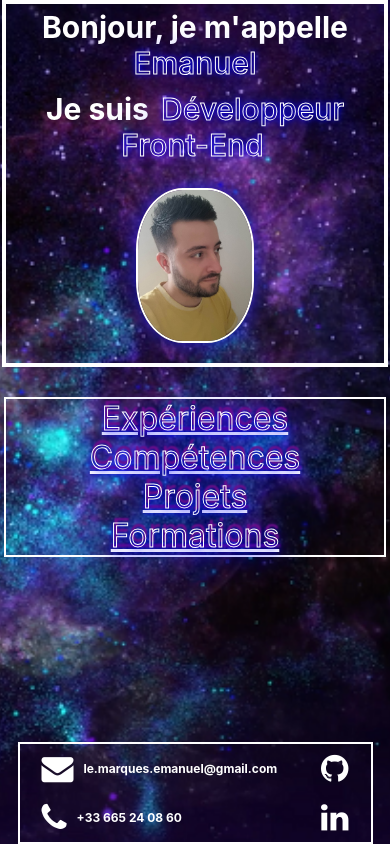
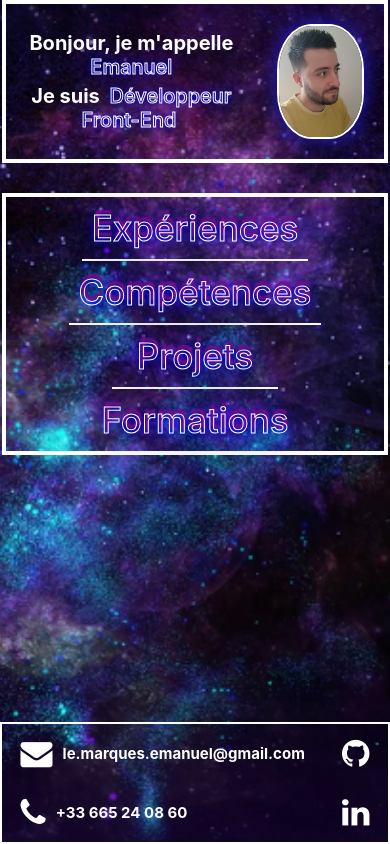
Before and after one commit to Manu-Marques/Portfolio, a React (Create React App) app: page / in a window 390 px wide. Built offline with nearby package versions, Linux system fonts and the light colour scheme.

Commit message:
responsive for home done

```diff
--- a/src/components/contact/styles.css
+++ b/src/components/contact/styles.css
@@ -74,7 +74,7 @@
     visibility: visible;
 }
 
-@media screen and (max-width: 870px) {
+@media screen and (max-width: 1610px) {
     .contact {
         position: relative;
         display: flex;
@@ -96,7 +96,7 @@
 
 
     .contact-container {
-        width: 90%;
+        width: 50%;
         border: 2px solid #fff;
     }
 
@@ -109,7 +109,7 @@
         left: 0;
         bottom: 0;
         top: 0;
-        font-size: 12px;
+        font-size: 20px;
         font-weight: bold;
         padding: 5px;
     }
@@ -126,6 +126,24 @@
         display: flex;
         flex-direction: column;
         justify-content: space-around;
+    }
+}
+
+@media screen and (max-width: 950px) {
+    .contact-container {
+        width: 100%;
+    }
+}
+
+@media screen and (max-width: 440px) {
+
+    .contact-number,
+    .contact-email{
+        font-size: 15px;
+    }
+
+    .contact-container {
+        width: 100%;
     }
 }
 
--- a/src/components/home/index.tsx
+++ b/src/components/home/index.tsx
@@ -8,15 +8,21 @@ export default function Home() {
             <div className='home-container'>
                 <div className="home-row">
                     <div className='home-resume'>
-                        <h2 className='home-presentation'>Bonjour, je m'appelle <span className="presentation-word">Emanuel</span></h2>
-                        <h2 className='home-presentation'>Je suis <span className="presentation-word">Développeur Front-End</span></h2>
+                        <div className="home-me">
+                            <h2 className='home-presentation'>Bonjour, je m'appelle <span className="presentation-word">Emanuel</span></h2>
+                            <h2 className='home-presentation'>Je suis <span className="presentation-word">Développeur Front-End</span></h2>
+                        </div>
                         <img className='home-img' src={photo} alt="moi" />
                     </div>
-                    <div className="home-content">
-                        <Link to="/experience" className='home-experience'>Expériences</Link>
-                        <Link to="/competences" className='home-skills'>Compétences</Link>
-                        <Link to="/projets" className='home-projets'>Projets</Link>
-                        <Link to="/formations" className='home-formations'>Formations</Link>
+                    <div className="home-menu">
+                        <div className="home-left">
+                            <Link to="/experience" className='home-experience-title'>Expériences</Link>
+                            <Link to="/competences" className='home-skills-title'>Compétences</Link>
+                        </div>
+                        <div className="home-right">
+                            <Link to="/projets" className='home-projets-title'>Projets</Link>
+                            <Link to="/formations" className='home-formations-title'>Formations</Link>
+                        </div>
                     </div>
                 </div>
             </div>
--- a/src/components/home/styles.css
+++ b/src/components/home/styles.css
@@ -18,23 +18,39 @@
     display: flex;
     align-items: center;
     flex-direction: column;
-    position: relative;
-    width: 23%;
-    margin: 48px;
+    width: 25%;
     border: 4px solid #ffffff;
     box-shadow: 0 0 192px 0 rgb(110, 13, 139);
 }
 
-.home-content {
-    margin: 48px;
-    border: 2px solid #ffffff;
-    box-shadow: 0 0 192px 0 #1f1ccd;
+.home-menu {
+    display: flex;
+    justify-content: space-evenly;
+    align-items: center;
+    width: 1000px;
+    height: 500px;
 }
 
-.home-experience,
-.home-skills,
-.home-projets,
-.home-formations {
+.home-left {
+    display: flex;
+    flex-direction: column;
+    justify-content: space-evenly;
+    align-items: center;
+    height: 100%;
+}
+
+.home-right {
+    display: flex;
+    flex-direction: column;
+    justify-content: space-evenly;
+    align-items: center;
+    height: 100%;
+}
+
+.home-experience-title,
+.home-skills-title,
+.home-projets-title,
+.home-formations-title {
     font-size: 4em;
     font-weight: 500;
     color: transparent;
@@ -43,13 +59,17 @@
     text-decoration: none;
 }
 
-.home-experience:hover,
-.home-skills:hover,
-.home-projets:hover,
-.home-formations:hover {
+.home-experience-title:hover,
+.home-skills-title:hover,
+.home-projets-title:hover,
+.home-formations-title:hover {
     color: #fff;
     text-shadow: 1px -5px 2px rgb(110, 13, 139), 0 0 1em blue, 0 0 0.2em blue;
     cursor: pointer;
+}
+
+.home-experience-title:hover~.home-experience-title::after {
+    background-color: red;
 }
 
 .home-presentation {
@@ -76,46 +96,60 @@
 }
 
 
-.home-experience {
+.home-experience-title,
+.home-skills-title,
+.home-projets-title,
+.home-formations-title {
     display: flex;
     justify-content: center;
     align-items: center;
-    width: 100%;
-    height:100%;
+    height: 100%;
+    position: relative;
     border: 2px solid #ffffff;
+    transform: skewy(-9deg);
+    padding: 10px;
 }
 
-.home-projets {
-    display: flex;
-    justify-content: center;
-    align-items: center;
-    width: 100%;
+.home-experience-title::before,
+.home-skills-title::before,
+.home-projets-title::before,
+.home-formations-title::before {
+    content: "";
+    position: absolute;
+    top: -2px;
+    left: -45px;
+    width: 40px;
     height: 100%;
     border: 2px solid #ffffff;
+    transform-origin: right;
+    transform: skewY(45deg);
+    z-index: -1;
 }
 
-.home-formations {
-    display: flex;
-    justify-content: center;
-    align-items: center;
+.home-experience-title::after,
+.home-skills-title::after,
+.home-projets-title::after,
+.home-formations-title::after {
+    content: "";
+    position: absolute;
+    top: -45px;
+    left: -23px;
+    width: 100%;
+    height: 40px;
+    z-index: -1;
     border: 2px solid #ffffff;
-    width: 100%;
-    height: 100%;
+    transform: skewX(45deg);
 }
 
-.home-skills {
-    display: flex;
-    justify-content: center;
-    align-items: center;
-    width: 100%;
-    height: 100%;
-    border: 2px solid #ffffff;
+.home-projets-title {
+    width: 70%;
 }
 
 @media screen and (max-width: 1668px) {
+
     .home-img {
         border-radius: 40%;
-        width: 80%;
+        width: 60%;
     }
 
     .home-presentation {
@@ -130,7 +164,24 @@
     }
 }
 
-@media screen and (max-width: 1230px) {
+@media screen and (max-width: 1485px) {
+
+    .home-row {
+        justify-content: space-around;
+        flex-direction: column;
+        height: 1060px;
+    }
+
+    .home-menu {
+        height: 400px;
+    }
+
+    .home-resume {
+        flex-direction: row;
+        height: 25%;
+        width: 60%;
+        justify-content: space-evenly;
+    }
 
     .home-formations,
     .home-skills,
@@ -140,58 +191,7 @@
     }
 
     .home-presentation {
-        font-size: 15px;
-    }
-
-}
-
-@media screen and (max-width: 870px) {
-
-    .home-resume {
-        position: relative;
-        left: 0;
-        right: 0;
-        bottom: 0;
-        margin: 0;
-        width: 97%;
-        box-shadow: none;
-    }
-
-    .home-content {
-        position: relative;
-        display: flex;
-        flex-direction: column;
-        width: 97%;
-        height: 100%;
-        left: 0;
-        top: 0;
-        right: 0;
-        bottom: 0;
-        margin: 30px;
-        box-shadow: none;
-    }
-
-    .home-row {
-        display: flex;
-        flex-direction: column;
-    }
-
-    .home-formations,
-    .home-skills,
-    .home-projets,
-    .home-experience {
-        position: relative;
-        width: 100%;
-        height: 100%;
-        border: none;
-        text-decoration: underline;
-        font-weight: normal;
-    }
-
-    .home-presentation,
-    .presentation-word{
-        font-size: 30px;
-        margin: 5px;
+        font-size: 25px;
     }
 
     .home-container {
@@ -199,21 +199,96 @@
     }
 
     .home-img {
-        width: 30%;
-        height: 40%;
+        width: 22%;
+        height: 85%;
+    }
+
+
+}
+
+@media screen and (max-width: 950px) {
+
+    .home-resume {
+        position: relative;
+        width: 97%;
+        box-shadow: none;
+    }
+
+    .home-menu {
+        position: relative;
+        display: flex;
+        flex-direction: column;
+        width: 97%;
+        height: 100%;
+        margin: 30px;
+        box-shadow: none;
+        border: 4px solid #ffffff;
+    }
+
+    .home-presentation,
+    .presentation-word {
+        font-size: 30px;
+        margin: 5px;
+    }
+
+
+    .home-experience-title::after,
+    .home-skills-title::after,
+    .home-projets-title::after,
+    .home-formations-title::after {
+        content: none;
+    }
+
+    .home-experience-title::before,
+    .home-skills-title::before,
+    .home-projets-title::before,
+    .home-formations-title::before {
+        content: none;
+    }
+
+    .home-experience-title,
+    .home-skills-title,
+    .home-projets-title,
+    .home-formations-title {
+        transform: none;
+        border: none;
+        border-bottom: 2px solid white;
+    }
+
+    .home-formations-title{
+        border: none;
+    }
+}
+
+@media screen and (max-width: 445px){
+
+    .home-presentation,
+    .presentation-word {
+        font-size: 20px;
+    }
+    .home-formations-title,
+    .home-skills-title,
+    .home-projets-title,
+    .home-experience-title {
+        font-size: 35px;
+    }
+
+    .home-row{
+        height: 100%;
     }
 }
 
 @media screen and (max-width: 320px) {
+
     .home-presentation,
     .presentation-word {
         font-size: 17px;
     }
 
-    .home-formations,
-    .home-skills,
-    .home-projets,
-    .home-experience {
+    .home-formations-title,
+    .home-skills-title,
+    .home-projets-title,
+    .home-experience-title {
         font-size: 20px;
     }
 
```
